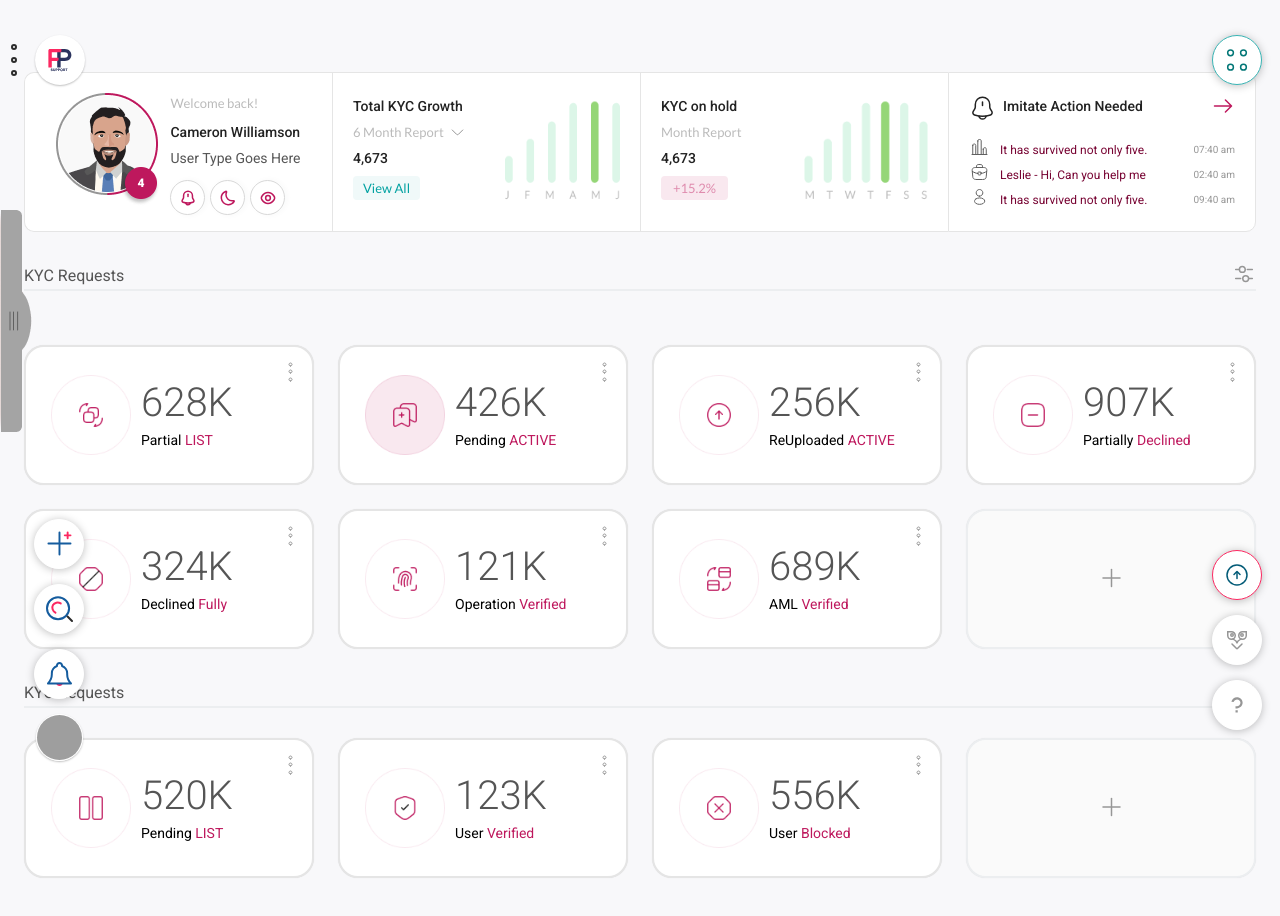
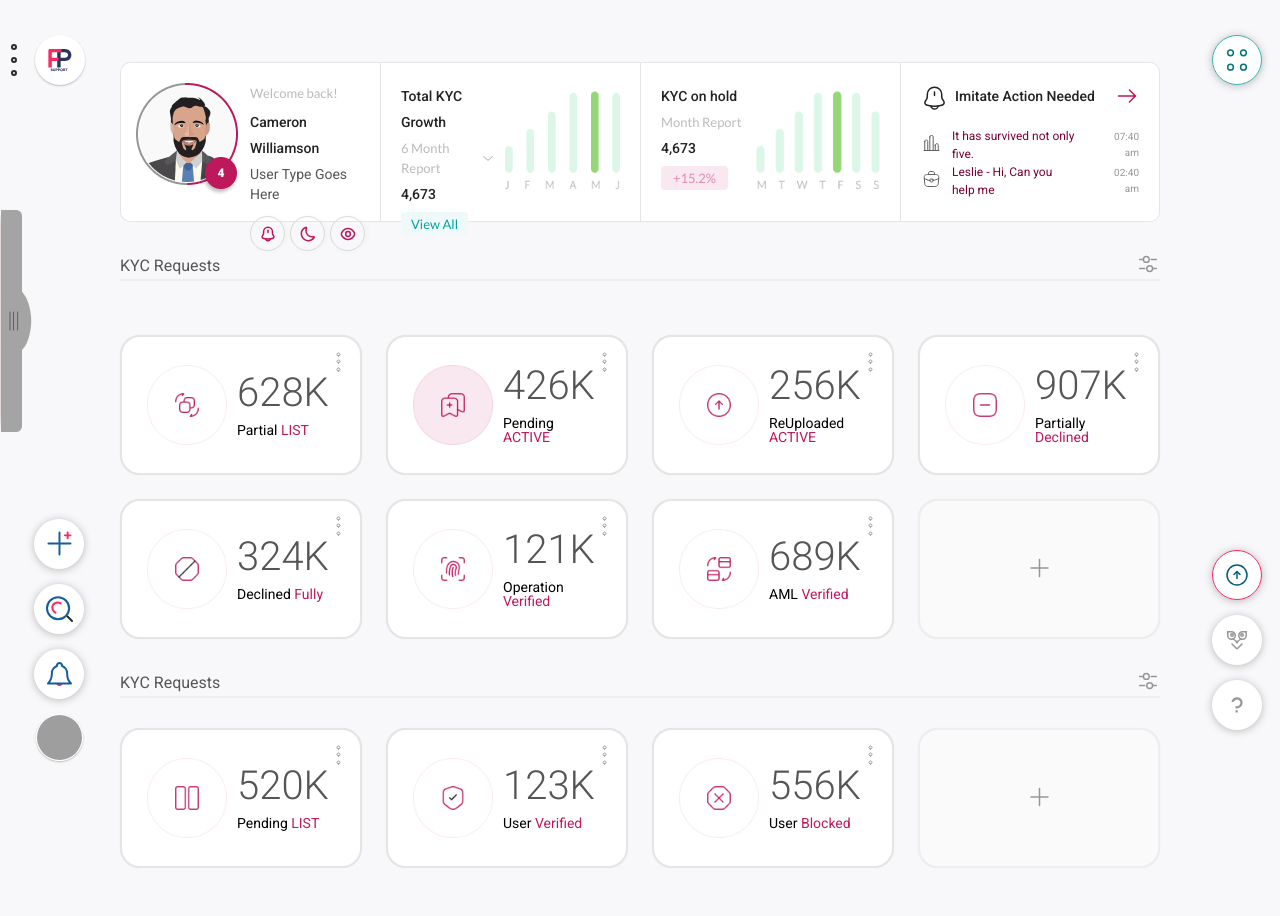
Before and after one commit to hasanhridoy01/NewRoz-Kyc-Support-Panel, a React (Vite) app: page / in a window 1280 px wide. Shown: the top 916 px of the page. Built offline with nearby package versions, Linux system fonts and the light colour scheme; grey boxes are pictures that could not be loaded.

Commit message:
set layout

```diff
--- a/src/layout/Main/Main.css
+++ b/src/layout/Main/Main.css
@@ -225,5 +225,5 @@
 
 /* outlet-style */
 .outlet-style {
-  padding: 72px 0px 52px 0px;
+  padding: 62px 120px 42px 120px;
 }
--- a/src/layout/Main/Main.jsx
+++ b/src/layout/Main/Main.jsx
@@ -314,17 +314,7 @@ const Main = () => {
 
         {/* Apply Outlet */}
         <div className="outlet-style">
-          <Container
-            maxWidth={false} // Disable default maxWidth handling
-            sx={{
-              maxWidth: "1340px", // Set custom max-width
-              width: "100%",
-              height: "100%", // Ensure it takes full width if needed
-              margin: "auto", // Center the container
-            }}
-          >
             <Outlet />
-          </Container>
         </div>
 
         {/* NotificationDrawer */}
```
